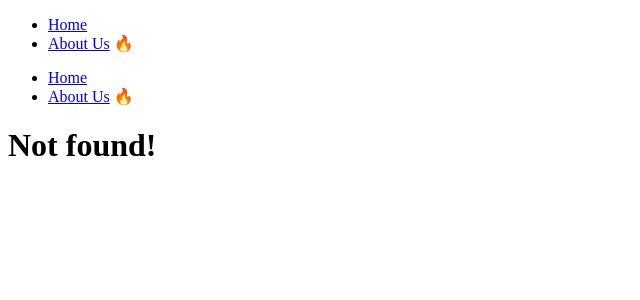
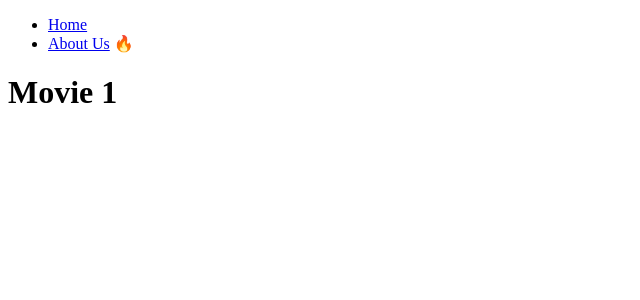
Before and after one commit to hg-ian-choi/nextjs-example-nmc, a Next.js app: page /movies/1 in a window 1280 px wide. Before the commit this address had no page. Shown: the top 300 px of the page, without its empty margins (0-640 px from the left). Built offline with nearby package versions, Linux system fonts and the light colour scheme.

Commit message:
nmc: try dynamic route

```diff
--- /dev/null
+++ b/app/(movies)/movies/[id]/page.tsx
@@ -0,0 +1,6 @@
+export default function MovieDetail({params: {id}}: { params: { id: string } }) {
+    console.log('id => ', id);
+    return (
+        <h1>Movie {id}</h1>
+    );
+}
```
